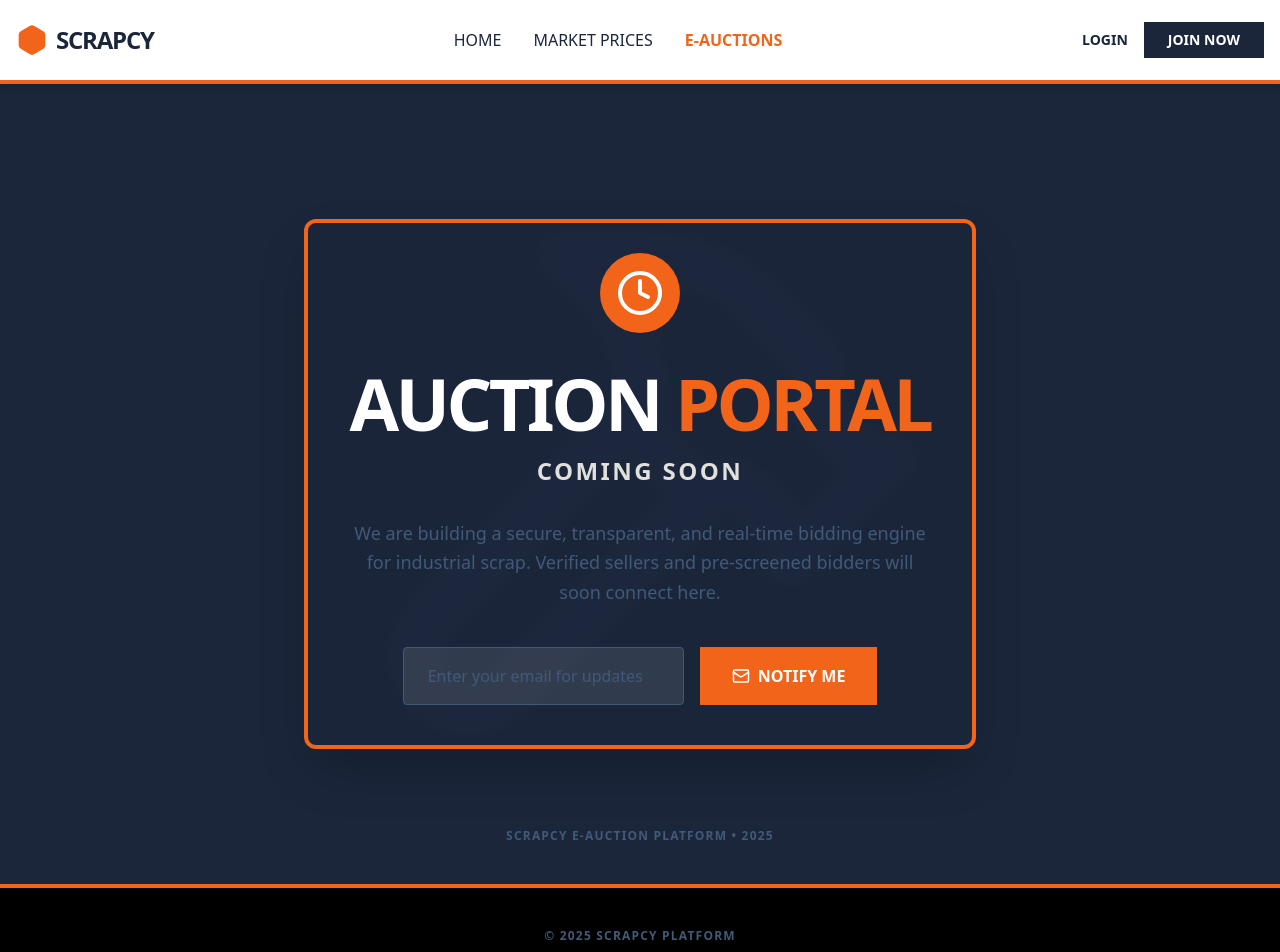
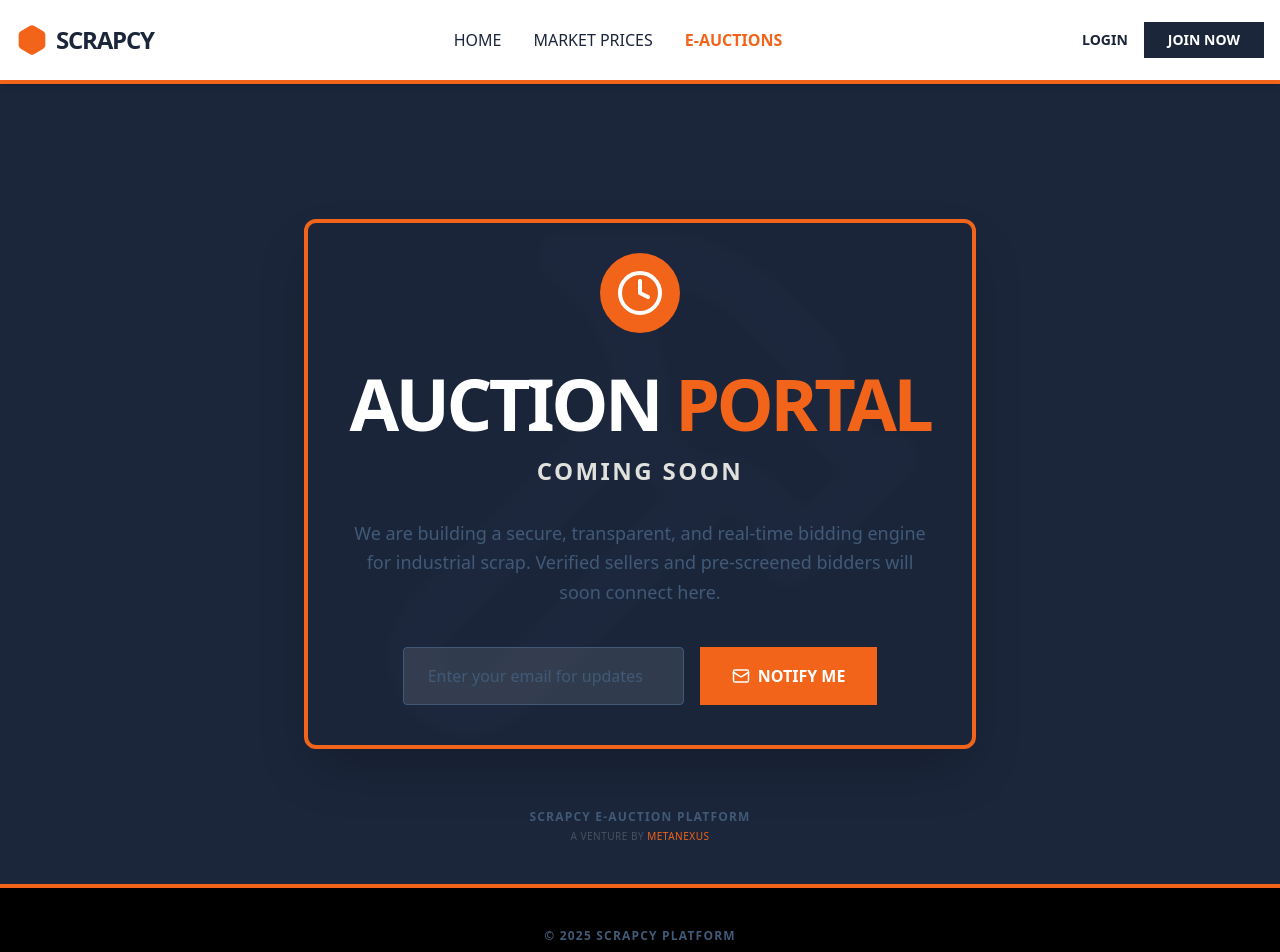
Before and after one commit to nilesh94/scrapcy-frontend, a React (Create React App) app: page /auction in a window 1280 px wide. Shown: the top 952 px of the page. Built offline with nearby package versions, Linux system fonts and the light colour scheme.

Commit message:
Update Auction.js

```diff
--- a/src/pages/Auction.js
+++ b/src/pages/Auction.js
@@ -44,8 +44,14 @@ const Auction = () => {
 
       </div>
 
-      <footer className="absolute bottom-10 text-steel text-xs font-bold tracking-widest uppercase">
-        Scrapcy E-Auction Platform • 2025
+      {/* UPDATED FOOTER */}
+      <footer className="absolute bottom-10 text-center">
+        <p className="text-steel text-xs font-bold tracking-widest uppercase mb-1">
+          Scrapcy E-Auction Platform
+        </p>
+        <p className="text-white/20 text-[10px] uppercase tracking-wider">
+           A Venture by <span className="text-orange">Metanexus</span>
+        </p>
       </footer>
     </div>
   );
```
